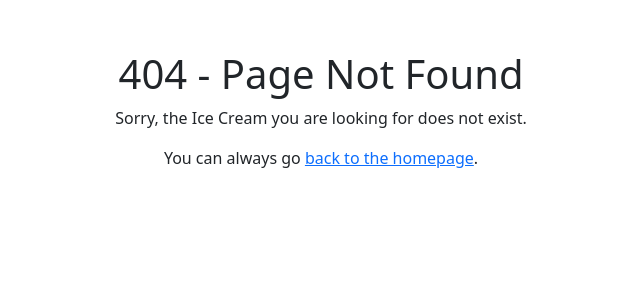
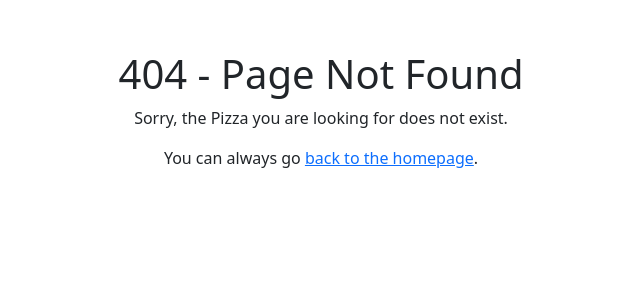
Before and after one commit to primarypigments/papas_pizza, a Django app: template templates/404.html in a window 1280 px wide. Shown: the part 66-368 px from the top of the page, without its empty margins (319-959 px from the left). Run offline with Django 5.2, Linux system fonts and the light colour scheme; the template is opened without the code that fills it, so the values that code supplies are empty; some libraries are stand-ins or nearby versions.

Commit message:
Change wording for 404

```diff
--- a/templates/404.html
+++ b/templates/404.html
@@ -5,7 +5,7 @@
 {% block content %}
 <div style="text-align: center; padding: 50px;">
     <h1>404 - Page Not Found</h1>
-    <p>Sorry, the Ice Cream you are looking for does not exist.</p>
+    <p>Sorry, the Pizza you are looking for does not exist.</p>
     <p>You can always go <a href="{% url 'index' %}">back to the homepage</a>.</p>
 </div>
 {% endblock %}
```
